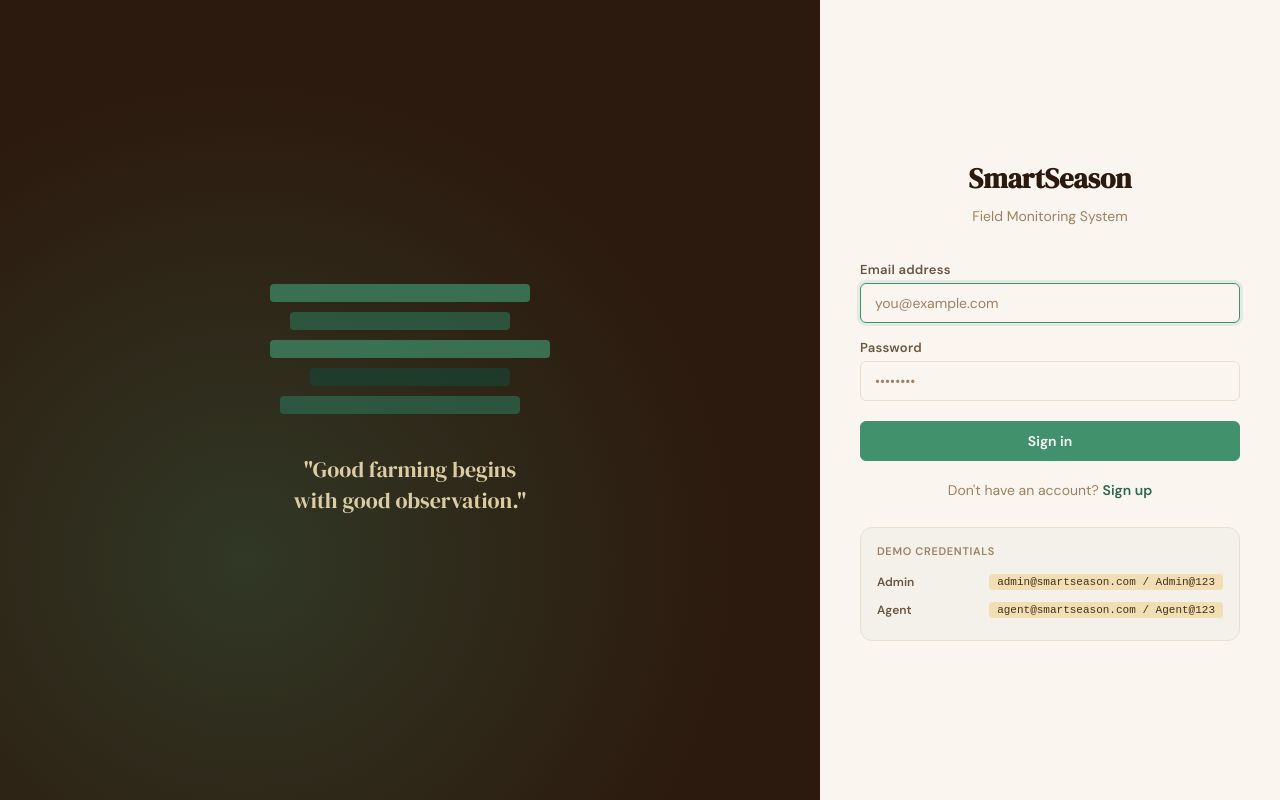
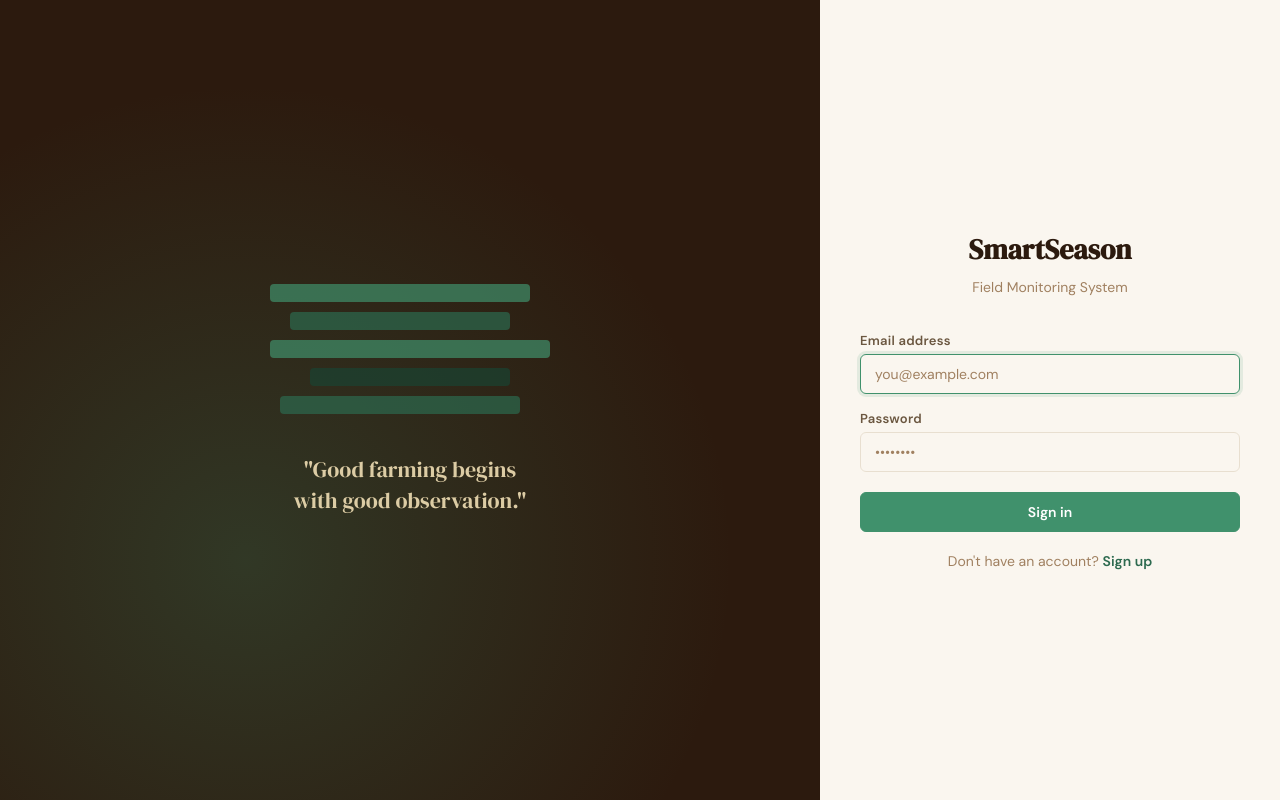
Before and after one commit to Storm00212/Software-internship-application, a React (Vite) app in the folder frontend/: page /login in a window 1280 px wide. Built offline with nearby package versions, Linux system fonts and the light colour scheme; no server answers; the HTML template or start-up script is replaced by a standard one.

Commit message:
REMOVED AUTH CREDENTIALS PART

```diff
--- a/frontend/src/pages/LoginPage.jsx
+++ b/frontend/src/pages/LoginPage.jsx
@@ -165,20 +165,6 @@ export default function LoginPage() {
               {isSignup ? 'Sign in' : 'Sign up'}
             </button>
           </p>
-
-          {!isSignup && (
-            <div className="demo-creds">
-              <p className="demo-label">Demo credentials</p>
-              <div className="demo-row">
-                <span>Admin</span>
-                <code>admin@smartseason.com / Admin@123</code>
-              </div>
-              <div className="demo-row">
-                <span>Agent</span>
-                <code>agent@smartseason.com / Agent@123</code>
-              </div>
-            </div>
-          )}
         </div>
       </div>
     </div>
```
